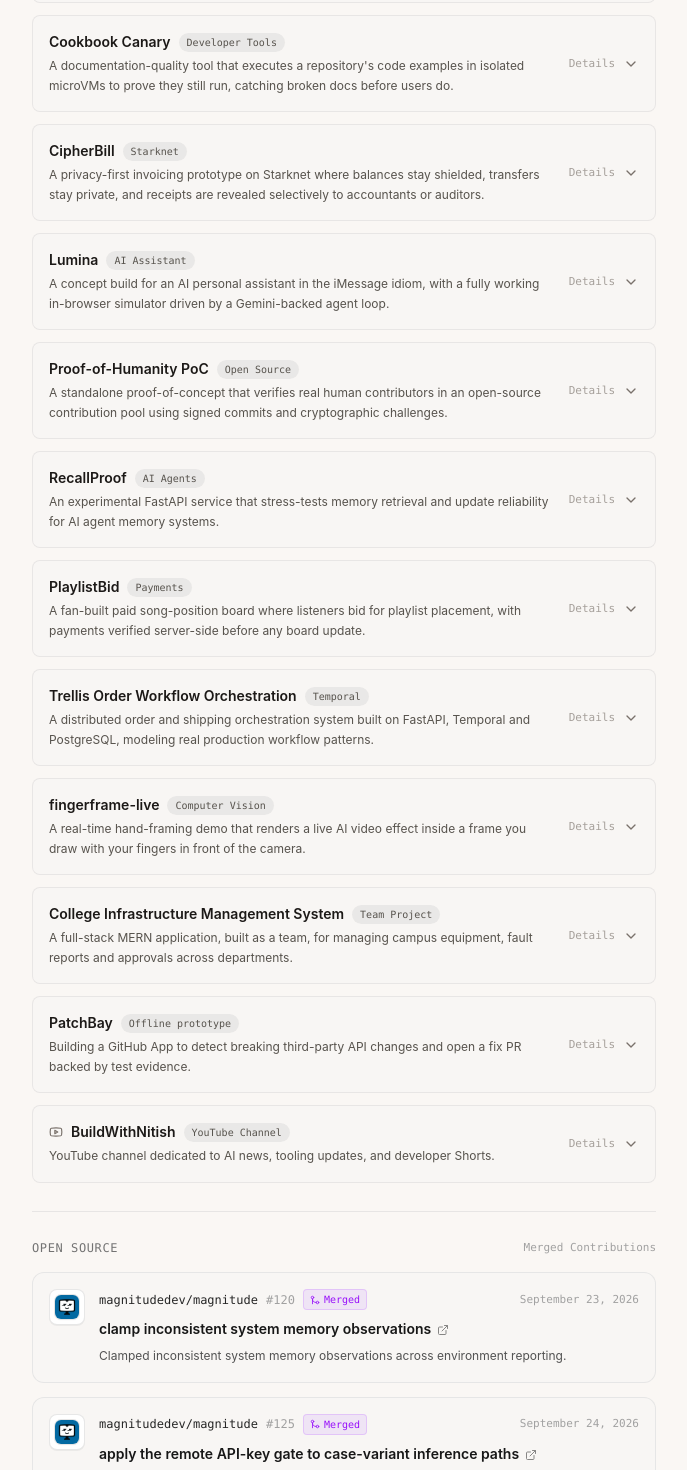
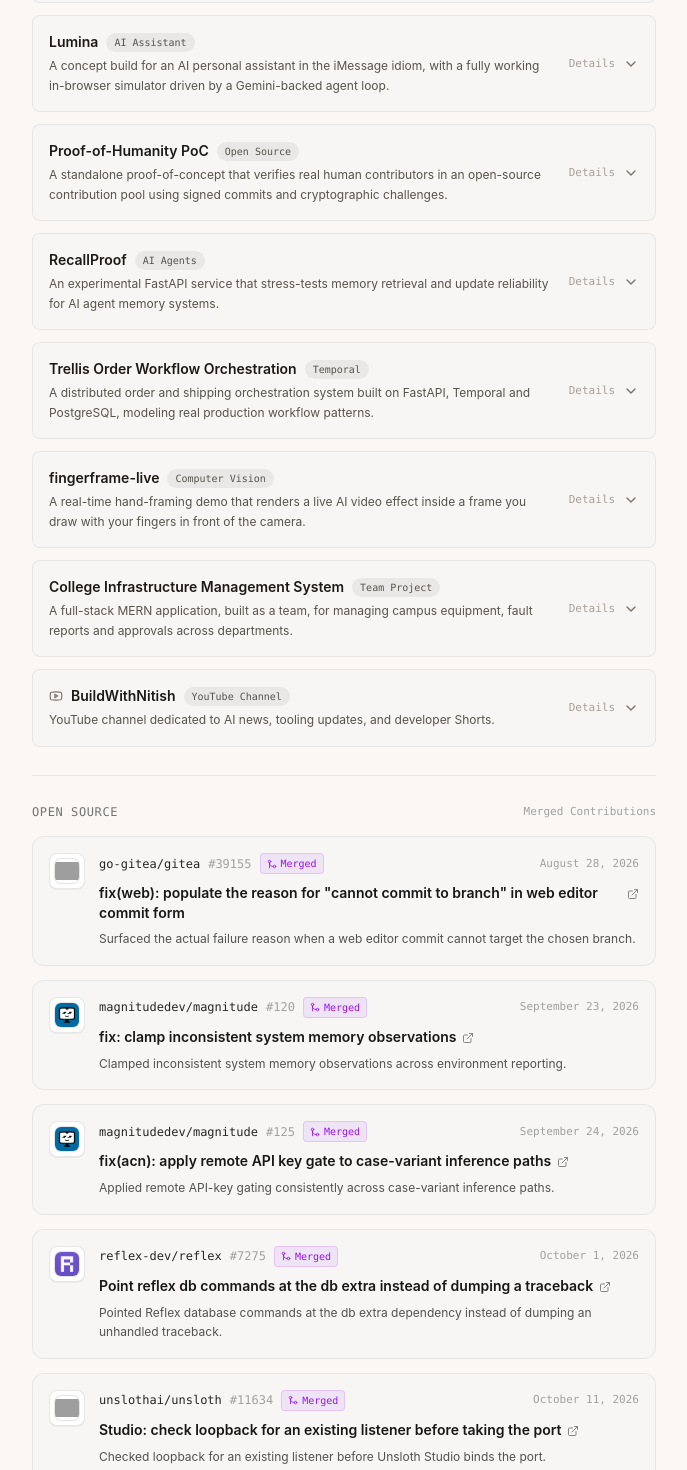
Before and after one commit to Nitish-1303/Yeluru-Nitish, a Next.js app: page / in a window 1280 px wide. Shown: the part 1300-2770 px from the top of the page, without its empty margins (296-983 px from the left). Built offline with nearby package versions, Linux system fonts and the light colour scheme; grey boxes are pictures that could not be loaded.

Commit message:
List all six merged PRs and trim projects

```diff
--- a/src/data/user.ts
+++ b/src/data/user.ts
@@ -301,34 +301,6 @@ export const userData: UserData = {
       linkText: "View repository",
     },
     {
-      id: "cookbook-canary",
-      title: "Cookbook Canary",
-      badge: "Developer Tools",
-      statusSummary:
-        "A documentation-quality tool that executes a repository's code examples in isolated microVMs to prove they still run, catching broken docs before users do.",
-      details: [
-        "Architected a TypeScript CLI and execution orchestration layer that isolates every run in its own microVM",
-        "Added headless browser checks to validate rendered examples, not just code paths",
-        "Backed the tool with 125 tests and real report artifacts proving the pipeline end to end",
-      ],
-      link: "https://github.com/Nitish-1303/cookbook-canary",
-      linkText: "View repository",
-    },
-    {
-      id: "cipherbill",
-      title: "CipherBill",
-      badge: "Starknet",
-      statusSummary:
-        "A privacy-first invoicing prototype on Starknet where balances stay shielded, transfers stay private, and receipts are revealed selectively to accountants or auditors.",
-      details: [
-        "Integrated Starknet wallet APIs into a TypeScript/Next.js application",
-        "Built the shielded-balance and private-transfer interface end to end",
-        "Designed a selective-disclosure model so financial privacy and auditability coexist",
-      ],
-      link: "https://github.com/Nitish-1303/CipherBill",
-      linkText: "View repository",
-    },
-    {
       id: "lumina",
       title: "Lumina",
       badge: "AI Assistant",
@@ -368,20 +340,6 @@ export const userData: UserData = {
         "Returns retrieved evidence, latency metrics and a pass/fail verdict per test",
       ],
       link: "https://github.com/Nitish-1303/Recallops-Nitish",
-      linkText: "View repository",
-    },
-    {
-      id: "playlistbid",
-      title: "PlaylistBid",
-      badge: "Payments",
-      statusSummary:
-        "A fan-built paid song-position board where listeners bid for playlist placement, with payments verified server-side before any board update.",
-      details: [
-        "Integrated Spotify track metadata and embedded playback into the product flow",
-        "Calculated prices server-side and managed payment transaction state securely",
-        "Verified payment webhooks by signature before touching the board order",
-      ],
-      link: "https://github.com/Nitish-1303/Spotify-Playlist-Bidding",
       linkText: "View repository",
     },
     {
@@ -427,18 +385,6 @@ export const userData: UserData = {
       linkText: "View repository",
     },
     {
-      id: "patchbay",
-      title: "PatchBay",
-      badge: "Offline prototype",
-      statusSummary:
-        "Building a GitHub App to detect breaking third-party API changes and open a fix PR backed by test evidence.",
-      details: [
-        "Proven on an offline red-to-green test loop. Not deployed yet.",
-      ],
-      link: "#what-im-building",
-      linkText: "What I'm building",
-    },
-    {
       id: "buildwithnitish",
       title: "BuildWithNitish",
       badge: "YouTube Channel",
@@ -453,9 +399,17 @@ export const userData: UserData = {
   ],
   openSource: [
     {
+      prNumber: 39155,
+      repo: "go-gitea/gitea",
+      title: 'fix(web): populate the reason for "cannot commit to branch" in web editor commit form',
+      mergedDate: "August 28, 2026",
+      url: "https://github.com/go-gitea/gitea/pull/39155",
+      description: "Surfaced the actual failure reason when a web editor commit cannot target the chosen branch.",
+    },
+    {
       prNumber: 120,
       repo: "magnitudedev/magnitude",
-      title: "clamp inconsistent system memory observations",
+      title: "fix: clamp inconsistent system memory observations",
       mergedDate: "September 23, 2026",
       url: "https://github.com/magnitudedev/magnitude/pull/120",
       description: "Clamped inconsistent system memory observations across environment reporting.",
@@ -464,7 +418,7 @@ export const userData: UserData = {
     {
       prNumber: 125,
       repo: "magnitudedev/magnitude",
-      title: "apply the remote API-key gate to case-variant inference paths",
+      title: "fix(acn): apply remote API key gate to case-variant inference paths",
       mergedDate: "September 24, 2026",
       url: "https://github.com/magnitudedev/magnitude/pull/125",
       description: "Applied remote API-key gating consistently across case-variant inference paths.",
@@ -473,11 +427,27 @@ export const userData: UserData = {
     {
       prNumber: 7275,
       repo: "reflex-dev/reflex",
-      title: "point Reflex db commands at the db extra instead of dumping a traceback",
+      title: "Point reflex db commands at the db extra instead of dumping a traceback",
       mergedDate: "October 1, 2026",
       url: "https://github.com/reflex-dev/reflex/pull/7275",
       description: "Pointed Reflex database commands at the db extra dependency instead of dumping an unhandled traceback.",
       logoUrl: "/logos/reflex.png",
+    },
+    {
+      prNumber: 11634,
+      repo: "unslothai/unsloth",
+      title: "Studio: check loopback for an existing listener before taking the port",
+      mergedDate: "October 11, 2026",
+      url: "https://github.com/unslothai/unsloth/pull/11634",
+      description: "Checked loopback for an existing listener before Unsloth Studio binds the port.",
+    },
+    {
+      prNumber: 257,
+      repo: "neatlogs/neatroots",
+      title: "fix(steer): preserve OpenAI structured-output parse helpers",
+      mergedDate: "October 16, 2026",
+      url: "https://github.com/neatlogs/neatroots/pull/257",
+      description: "Preserved OpenAI structured-output parse helpers in the steer flow.",
     },
   ],
   education: {
```
